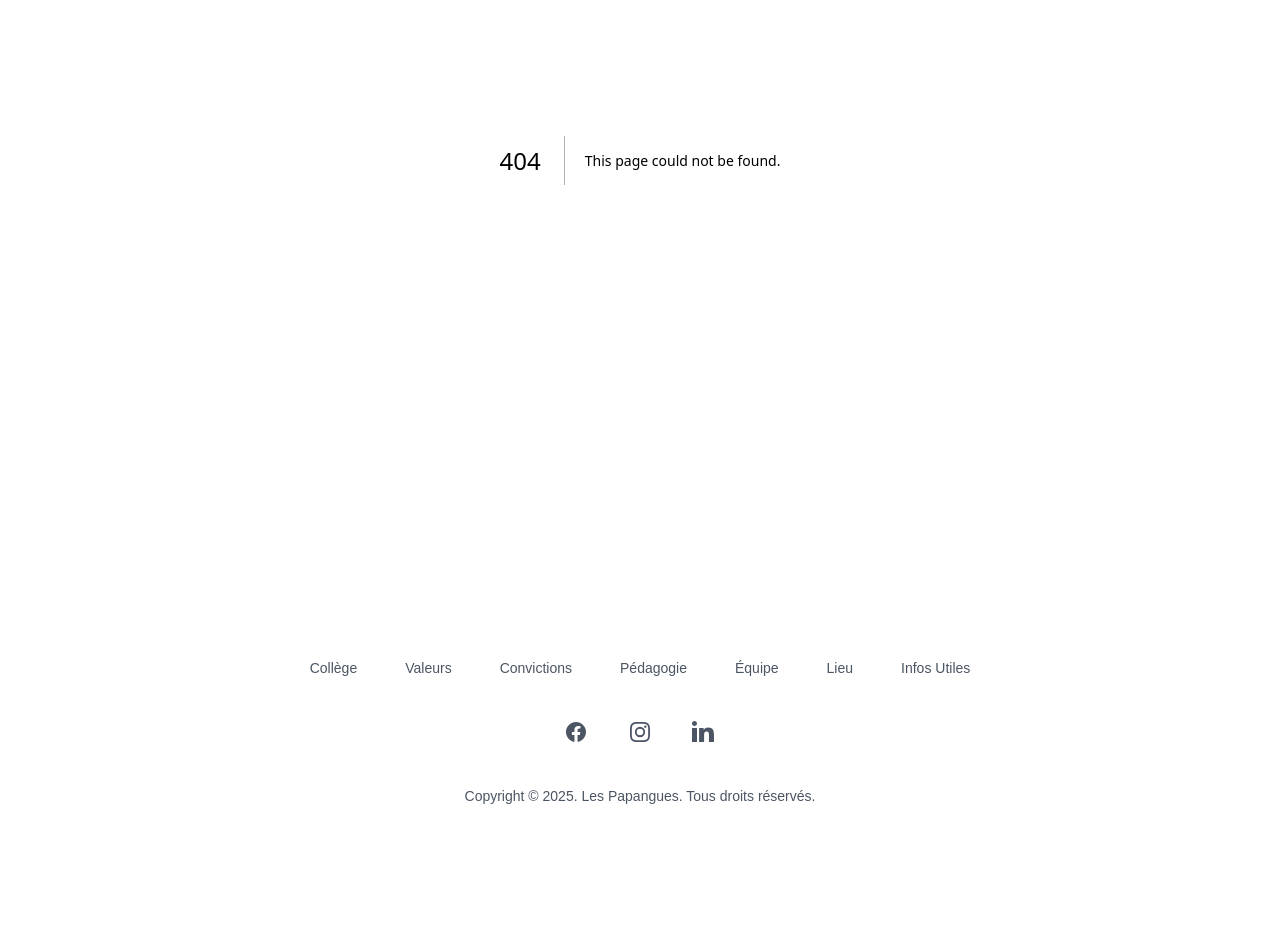
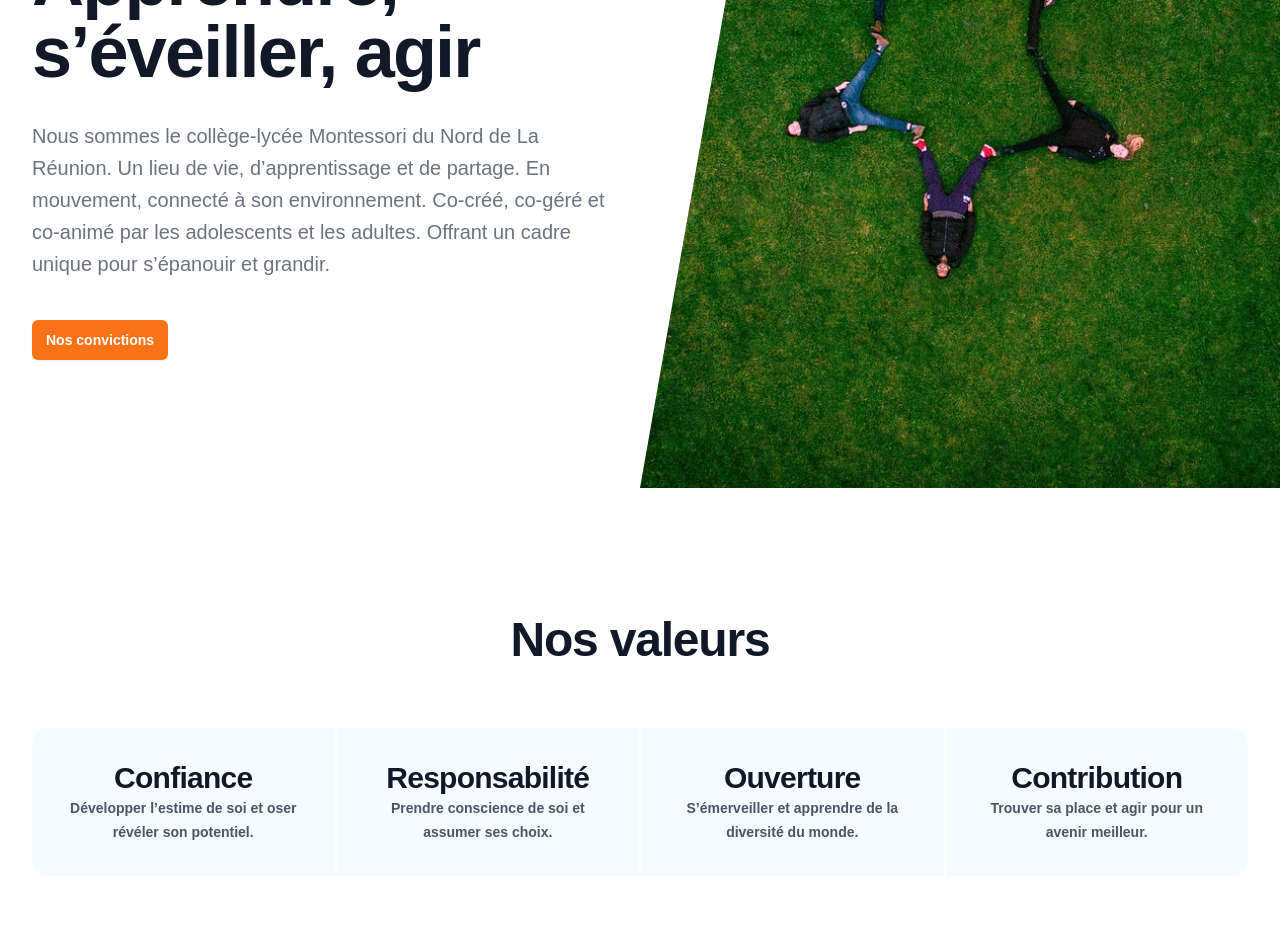
Before and after one commit to sgautier-dev/lespapangues, a Next.js app: page /valeurs in a window 1280 px wide. Before the commit this address had no page. Shown: the part 320-1272 px from the top of the page. Before the commit the page ends 1224 px from the top, so only its background shows below. Built offline with nearby package versions, Linux system fonts and the light colour scheme.

Commit message:
values page done

```diff
--- a/src/app/college/page.tsx
+++ b/src/app/college/page.tsx
@@ -1,13 +1,13 @@
 import College from "@/components/College"
 import CTA from "@/components/Cta"
 
-export default function CollegePage() {
+export default function collegePage() {
 	return (
-		<div>
+		<main className="flex flex-col justify-center mx-auto">
 			<div className="bg-bg-img bg-cover bg-center">
 				<College />
 			</div>
 			<CTA />
-		</div>
+		</main>
 	)
 }
--- a/src/app/layout.tsx
+++ b/src/app/layout.tsx
@@ -27,7 +27,7 @@ export default function RootLayout({
 	return (
 		<html lang="fr">
 			<body
-				className={`${geistSans.variable} ${geistMono.variable} antialiased mx-auto w-full max-w-screen-2xl`}
+				className={`${geistSans.variable} ${geistMono.variable} antialiased mx-auto w-full max-w-screen-2xl bg-white`}
 			>
 				<Header />
 				{children}
--- a/src/app/page.tsx
+++ b/src/app/page.tsx
@@ -1,8 +1,8 @@
 import Hero from "@/components/Hero"
 
-export default function Home() {
+export default function home() {
 	return (
-		<main className="flex flex-col justify-center text-center max-w-screen-2xl mx-auto bg-gray-50">
+		<main className="flex flex-col justify-center mx-auto">
 			<Hero />
 		</main>
 	)
--- /dev/null
+++ b/src/app/valeurs/page.tsx
@@ -0,0 +1,11 @@
+import Purpose from "@/components/Purpose"
+import Values from "@/components/Values"
+
+export default function valuesPage() {
+	return (
+		<main className="flex flex-col justify-center mx-auto">
+			<Purpose />
+			<Values />
+		</main>
+	)
+}
--- a/src/components/Footer.tsx
+++ b/src/components/Footer.tsx
@@ -63,7 +63,7 @@ const social = [
 
 export default function Footer() {
 	return (
-		<footer className="bg-white">
+		<footer>
 			<div className="mx-auto max-w-7xl overflow-hidden px-6 py-20 sm:py-24 lg:px-8">
 				<nav
 					aria-label="Footer"
--- a/src/components/Header.tsx
+++ b/src/components/Header.tsx
@@ -84,7 +84,7 @@ export default function Header() {
 									<a
 										key={item.name}
 										href={item.href}
-										className="-mx-3 block rounded-lg px-3 py-2 text-base/7 font-semibold text-gray-900 hover:bg-gray-50"
+										className="-mx-3 block rounded-lg px-3 py-2 text-base/7 font-semibold text-gray-900 hover:bg-white"
 									>
 										{item.name}
 									</a>
@@ -93,7 +93,7 @@ export default function Header() {
 							<div className="py-6">
 								<a
 									href="#"
-									className="-mx-3 block rounded-lg px-3 py-2.5 text-base/7 font-semibold text-gray-900 hover:bg-gray-50"
+									className="-mx-3 block rounded-lg px-3 py-2.5 text-base/7 font-semibold text-gray-900 hover:bg-white"
 								>
 									Contact
 								</a>
--- a/src/components/Hero.tsx
+++ b/src/components/Hero.tsx
@@ -1,5 +1,6 @@
 import Image from "next/image"
 import heroImg from "@/images/Adolescents étoile_by Pexels.jpg"
+import Link from "next/link"
 
 export default function Hero() {
 	return (
@@ -20,12 +21,12 @@ export default function Hero() {
 							l’autonomie, la créativité et le respect du rythme de chacun.
 						</p>
 						<div className="mt-10 flex items-center gap-x-6">
-							<a
-								href="#"
+							<Link
+								href="/college"
 								className="rounded-md bg-orange-500 px-3.5 py-2.5 text-sm font-semibold text-white shadow-sm hover:bg-orange-400 focus-visible:outline focus-visible:outline-2 focus-visible:outline-offset-2 focus-visible:outline-orange-500"
 							>
 								Découvrir le collège
-							</a>
+							</Link>
 							<a href="#" className="text-sm/6 font-semibold text-gray-900">
 								Nous contacter <span aria-hidden="true">→</span>
 							</a>
--- /dev/null
+++ b/src/components/Purpose.tsx
@@ -0,0 +1,53 @@
+import Image from "next/image"
+import heroImg from "@/images/Adolescents étoile_by Pexels.jpg"
+import Link from "next/link"
+export default function Purpose() {
+	return (
+		<div className="relative">
+			<div className="mx-auto max-w-7xl">
+				<div className="relative z-10 pt-14 lg:w-full lg:max-w-2xl">
+					<svg
+						viewBox="0 0 100 100"
+						preserveAspectRatio="none"
+						aria-hidden="true"
+						className="absolute inset-y-0 right-8 hidden h-full w-80 translate-x-1/2 transform fill-white lg:block"
+					>
+						<polygon points="0,0 90,0 50,100 0,100" />
+					</svg>
+
+					<div className="relative px-6 py-12 sm:py-24 lg:px-8 lg:py-32 lg:pr-0">
+						<div className="mx-auto max-w-2xl lg:mx-0 lg:max-w-xl">
+							<h1 className="text-pretty text-5xl font-semibold tracking-tight text-gray-900 sm:text-7xl">
+								Apprendre, s’éveiller, agir
+							</h1>
+							<p className="mt-8 text-pretty text-lg font-medium text-gray-500 sm:text-xl/8">
+								Nous sommes le collège-lycée Montessori du Nord de La Réunion.
+								Un lieu de vie, d’apprentissage et de partage. En mouvement,
+								connecté à son environnement. Co-créé, co-géré et co-animé par
+								les adolescents et les adultes. Offrant un cadre unique pour
+								s’épanouir et grandir.
+							</p>
+							<div className="mt-10 flex items-center gap-x-6">
+								<Link
+									href="/convictions"
+									className="rounded-md bg-orange-500 px-3.5 py-2.5 text-sm font-semibold text-white shadow-sm hover:bg-orange-400 focus-visible:outline focus-visible:outline-2 focus-visible:outline-offset-2 focus-visible:outline-orange-500"
+								>
+									Nos convictions
+								</Link>
+							</div>
+						</div>
+					</div>
+				</div>
+			</div>
+			<div className="bg-white lg:absolute lg:inset-y-0 lg:right-0 lg:w-1/2">
+				<Image
+					alt="expériences aqua dance flow"
+					src={heroImg}
+					className="aspect-[3/2] object-cover lg:aspect-auto lg:size-full"
+					width={1280}
+					height={719}
+				/>
+			</div>
+		</div>
+	)
+}
--- /dev/null
+++ b/src/components/Values.tsx
@@ -0,0 +1,50 @@
+const values = [
+	{
+		id: 1,
+		name: "Développer l’estime de soi et oser révéler son potentiel.",
+		value: "Confiance",
+	},
+	{
+		id: 2,
+		name: "Prendre conscience de soi et assumer ses choix.",
+		value: "Responsabilité",
+	},
+	{
+		id: 3,
+		name: "S’émerveiller et apprendre de la diversité du monde.",
+		value: "Ouverture",
+	},
+	{
+		id: 4,
+		name: "Trouver sa place et agir pour un avenir meilleur.",
+		value: "Contribution",
+	},
+]
+
+export default function Values() {
+	return (
+		<div className="py-24 sm:py-32">
+			<div className="mx-auto max-w-7xl px-6 lg:px-8">
+				<div className="mx-auto max-w-2xl lg:max-w-none">
+					<div className="text-center">
+						<h2 className="text-4xl font-semibold tracking-tight text-balance text-gray-900 sm:text-5xl">
+							Nos valeurs
+						</h2>
+					</div>
+					<dl className="mt-16 grid grid-cols-1 gap-0.5 overflow-hidden rounded-2xl text-center sm:grid-cols-2 lg:grid-cols-4">
+						{values.map((value) => (
+							<div key={value.id} className="flex flex-col bg-sky-400/5 p-8">
+								<dt className="text-sm/6 font-semibold text-gray-600">
+									{value.name}
+								</dt>
+								<dd className="order-first text-3xl font-semibold tracking-tight text-gray-900">
+									{value.value}
+								</dd>
+							</div>
+						))}
+					</dl>
+				</div>
+			</div>
+		</div>
+	)
+}
--- a/src/lib/navigation.ts
+++ b/src/lib/navigation.ts
@@ -1,6 +1,6 @@
 export const navigation = [
 	{ name: "Collège", href: "/college" },
-	{ name: "Valeurs", href: "#" },
+	{ name: "Valeurs", href: "/valeurs" },
 	{ name: "Convictions", href: "#" },
 	{ name: "Pédagogie", href: "#" },
 	{ name: "Équipe", href: "#" },
```
